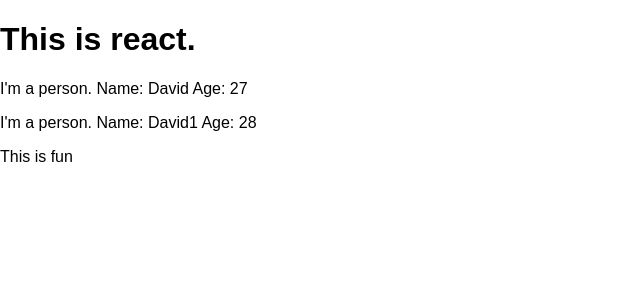
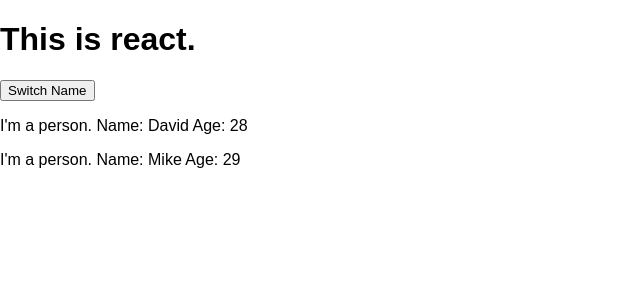
Before and after one commit to DavidLapadula/ReactCompleteGuide, a React (Create React App) app in the folder BaseFeatures/base-features/: page / in a window 1280 px wide. Shown: the top 300 px of the page, without its empty margins (0-640 px from the left). Built offline with nearby package versions, Linux system fonts and the light colour scheme.

Commit message:
[base-features] practiced using setState and props in class component

```diff
--- a/BaseFeatures/base-features/src/App.js
+++ b/BaseFeatures/base-features/src/App.js
@@ -3,14 +3,31 @@
 import Person from "./Person/Person";
 
 class App extends Component {
+  state = {
+    persons: [
+      {name: "David", age: 28},
+      {name: "Mike", age: 29},
+    ]
+  }
+
+  switchNameHandler = () => {
+      this.setState({
+       persons: [
+        {name: "David1", age: 28},
+        {name: "Mike1", age: 29},
+       ]
+      })
+  }
+
   render() {
     return (
       <div>
         <h1>
           This is react.
         </h1>
-        <Person name="David" age="27"/>
-        <Person name="David1" age="28">This is fun</Person>
+        <button onClick={this.switchNameHandler}>Switch Name</button>
+        <Person name={this.state.persons[0].name} age={this.state.persons[0].age}/>
+        <Person name={this.state.persons[1].name} age={this.state.persons[1].age}/>
       </div>
     );
   }
```
Also changed, not shown: 1 other file (tests, documents, lock files or other folders).
